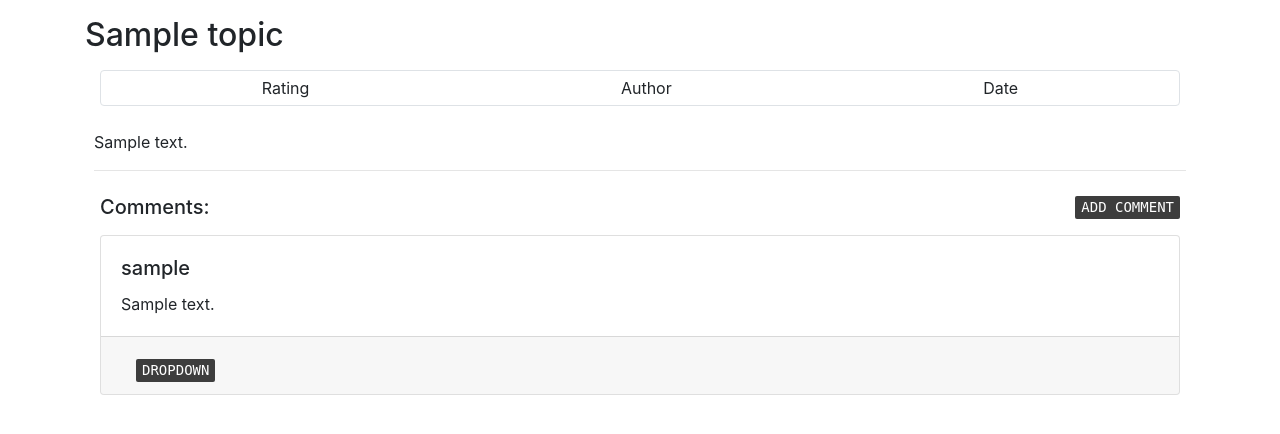
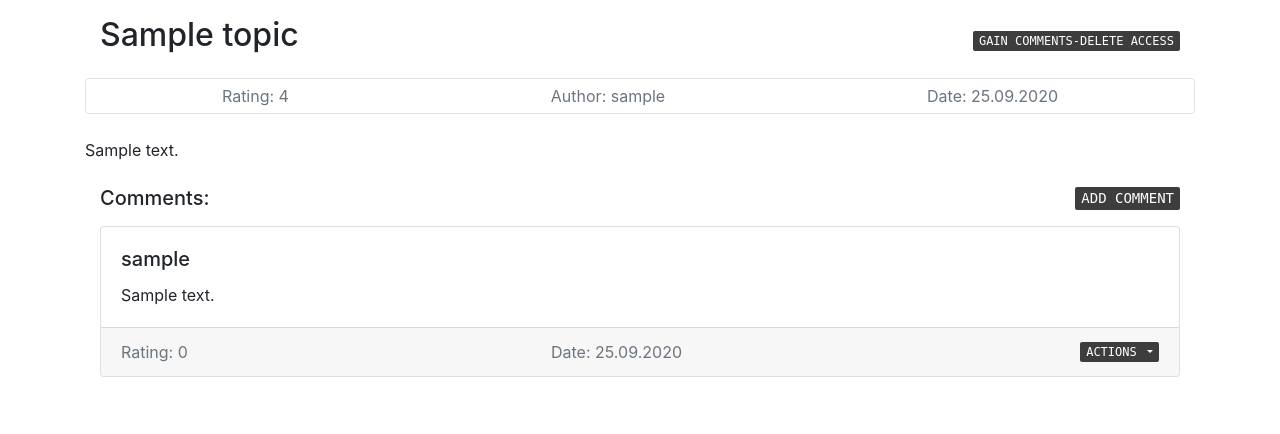
Before and after one commit to vladhutsal/MyHut_forum, a Django app: page /topic/1 in a window 1280 px wide. Shown: the part 80-514 px from the top of the page. Run offline with Django 3.2, Linux system fonts and the light colour scheme; tables that the repository leaves empty hold one stand-in row (values such as "Sample post"); some libraries are stand-ins or nearby versions.

Commit message:
topic page: add: comments edited: layout

```diff
--- a/homepage/static/homepage/navbar-and-control.css
+++ b/homepage/static/homepage/navbar-and-control.css
@@ -41,7 +41,6 @@
   border-radius: 2px;
   color: #FFFFFF;
   font-size: 14px;
-  margin-top: 10px;
 }
 
 .add-button a {
--- a/homepage/static/homepage/topic_page.css
+++ b/homepage/static/homepage/topic_page.css
@@ -1,4 +1,4 @@
-.header li {
+.muted-table li {
   list-style-type: none;
 }
 
--- a/homepage/templates/homepage/topics_page.html
+++ b/homepage/templates/homepage/topics_page.html
@@ -9,27 +9,28 @@
 {% block content %}
 <div class="container-fluid">
 
-<!-- Title and info begin -->
+<!-- Title, delete accsess, info, topic begin -->
   <div class="container">
-    <div class="my-3">
-      <h2>{{ topic_object.title }}</h2>
+    <div class="container d-flex justify-content-between my-3">
+      <h2 class="align-self-center">{{ topic_object.title }}</h2>
+      <form class="align-self-center" action="{% url 'homepage:gain_delete_perm' topic_object.id %}" method="POST">
+        {% csrf_token %}
+        <button type="submit" class="action-button">
+            Gain comments-delete access
+        </button>
+      </form>
     </div>
-    <div class="container-sm">
-      <ul class="border rounded header d-flex justify-content-around">
-        <li>Rating</li>
-        <li>Author</li>
-        <li>Date</li>
+    <ul class="border rounded muted-table d-flex justify-content-around">
+      <li class="text-muted">Rating: {{ topic_object.rating }}</li>
+      <li class="text-muted">Author: {{ topic_object.user }}</li>
+      <li class="text-muted">Date: 25.09.2020</li>
     </ul>
-    </div>
   </div>
 <!-- end -->
 
-<!-- Text begin -->
-  <div class="container my-4 px-4">
-    <p>{{ topic_object.text }}</p>
-    <hr>
+<div class="container my-4">
+  <p class="text-justify">{{ topic_object.text }}</p>
 </div>
-<!-- end -->
 
 <!-- Comments title, add comment begin -->
 <div class="container">
@@ -53,7 +54,6 @@
       </div>
     </div>
   </div>
-
 <!-- end -->
 
 <!-- Comments begin -->
@@ -65,16 +65,30 @@
           <p class="card-text">{{ topic_comment.text }}</p>
         </div>
         <div class="card-footer">
-            <div class="container d-flex">
-              <button class="add-button">Dropdown</button>
+          <div class="row">
+            <ul class="muted-table mb-0 mr-auto d-sm-block d-md-flex row justify-content-start col-10">
+              <li class="text-muted col-6">Rating: 0</li>
+              <li class="text-muted col-6">Date: 25.09.2020</li>
+            </ul>
+            <div class="d-flex">
+              <div class="dropdown d-flex col-auto align-self-right">
+                <button class="action-button dropdown-toggle align-self-center"
+                  id="actions"
+                  type="button"
+                  data-toggle="dropdown">
+                  actions
+                </button>
+                <div class="dropdown-menu" id="actions">
+                  <a class="dropdown-item" href="#">Reply</a>
+                  <a class="dropdown-item" href="#">Edit</a>
+                  <a class="dropdown-item" href="#">Delete</a>
+                </div>
+              </div>
+            </div>
           </div>
         </div>
       </div>
     {% endfor %}
-    </div>
-
-  </div>
-  </div>
   </div>
 <!-- end -->
 
@@ -84,7 +98,7 @@
 
 
 
-    {% comment %} <form class=""action="{% url 'homepage:delete_perm' topic_object.id %}" method="POST">
+    {% comment %} <form class=""action="{% url 'homepage:gain_delete_perm' topic_object.id %}" method="POST">
       {% csrf_token %}
       <button type="submit" class="add-button">
           Gain comments-delete access
@@ -129,4 +143,4 @@
                 </a>
               {% endif %}
             {% endif %}
-          </div> {% endcomment %}
+          </div>  {% endcomment %}
--- a/homepage/urls.py
+++ b/homepage/urls.py
@@ -9,11 +9,11 @@ urlpatterns = [
     path('', views.home_page, name='home'),
     path("topic/<int:topic_id>", views.topic_page, name="topic"),
 
-    path("add_topic", views.add_topic, name="add_topic"),
+    path("add_topic", views.add_topic_page, name="add_topic"),
 
     path("add_comment/<int:topic_id>", views.add_comment, name="add_comment"),
     path("delete_comment/<int:comment_id>", views.delete_comment, name="delete_comment"),
-    path('delete_comment_perm/<int:topic_id>', views.delete_comment_permission, name="delete_perm"),
+    path('delete_comment_perm/<int:topic_id>', views.delete_comment_permission, name="gain_delete_perm"),
 
 
 ]
--- a/homepage/views.py
+++ b/homepage/views.py
@@ -42,8 +42,7 @@ def test(request):
     return render(request, 'homepage/test.html')
 
 
-# Topic views
-def add_topic(request):
+def add_topic_page(request):
     form = TopicForm(request.POST or None)
     if form.is_valid():
         topic = form.save(commit=False)
```
Lines whose indentation alone changed are shown as unchanged.
